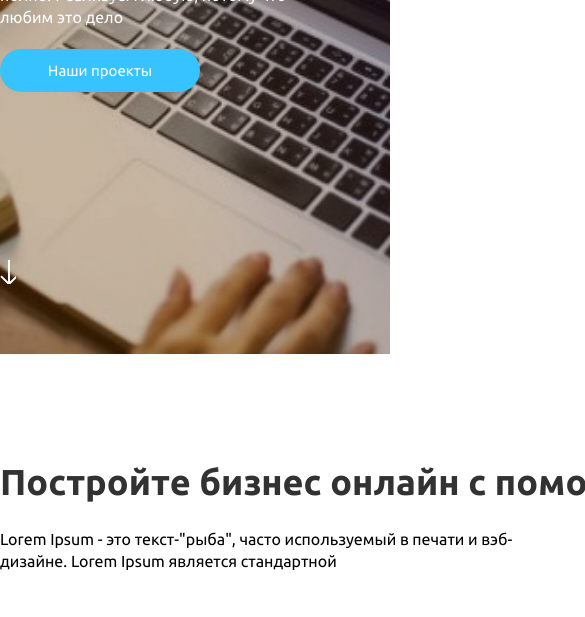
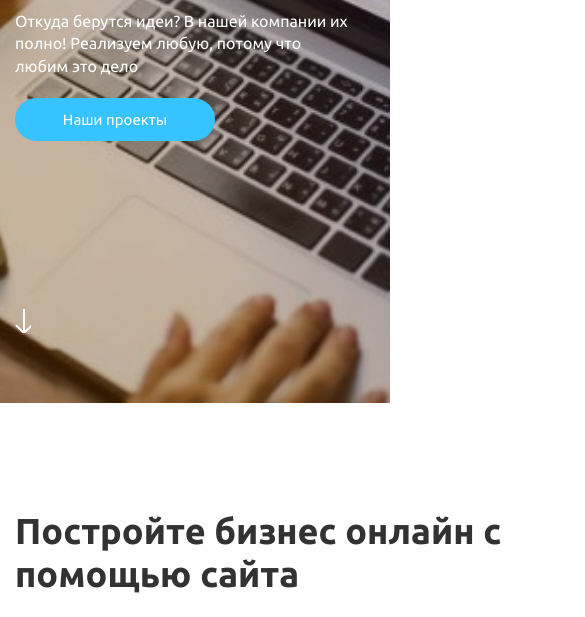
Before and after one commit to dima534876/Wayup-dz_2, a plain HTML site: page index.html in a window 390 px wide. Shown: the part 404-1021 px from the top of the page, 585 px wide, since content can reach past the window. Drawn offline with Linux system fonts and the light colour scheme.

Commit message:
mobile_new

```diff
--- a/css/main.css
+++ b/css/main.css
@@ -437,3 +437,33 @@ a:hover {
 	margin-top: 30px;
 	font-size: 14px;
 }
+
+
+
+/* Large: 992px - 1199px */
+@media (max-width: 1199px) {
+	.container {
+		max-width: 960px;
+	}
+}
+
+/* Medium: 768px - 991px */
+@media (max-width: 991px) {
+	.container {
+		max-width: 720px;
+	}
+}
+
+/* Small: 576px - 767px */
+@media (max-width: 767px) {
+	.container {
+		max-width: 540px;
+	}
+}
+
+/* Extra small: 0px (320px) - 575px */
+@media (max-width: 575px) {
+	.container {
+		padding: 0 15px;
+	}
+}
```
